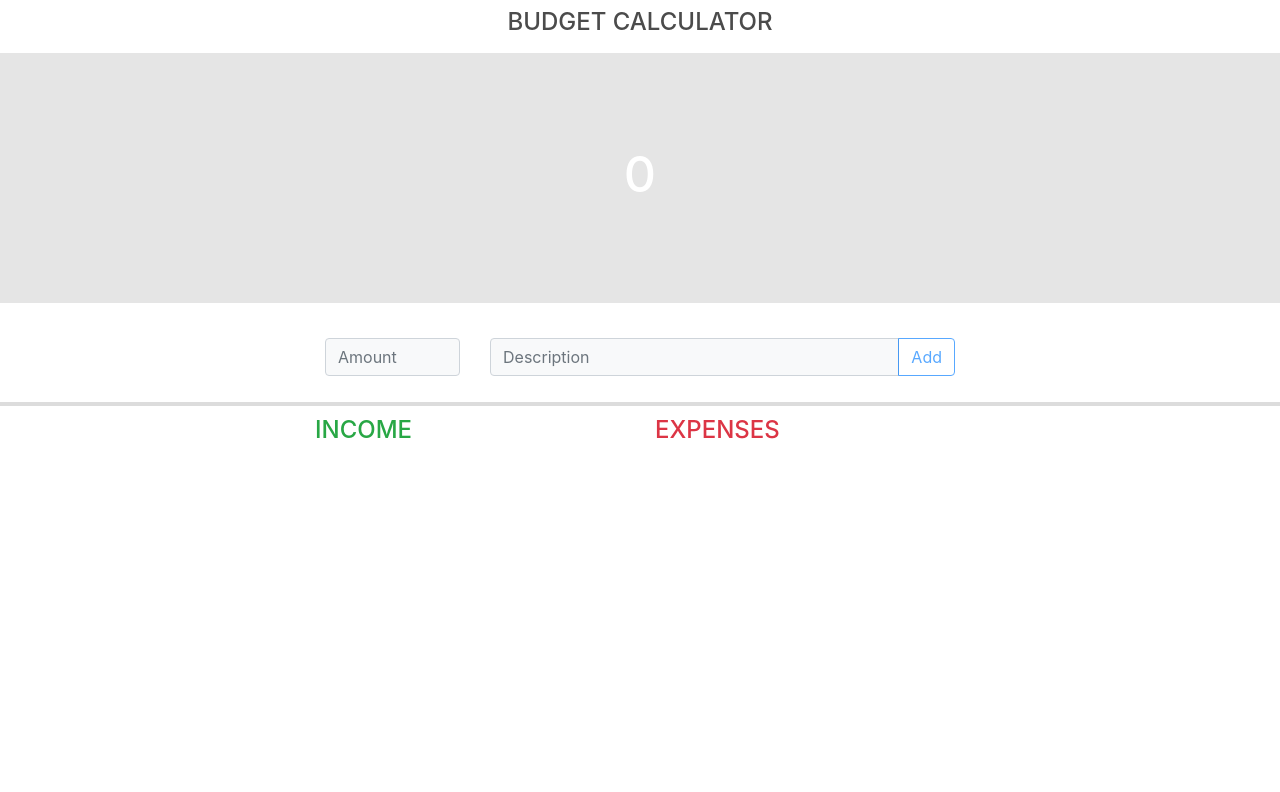
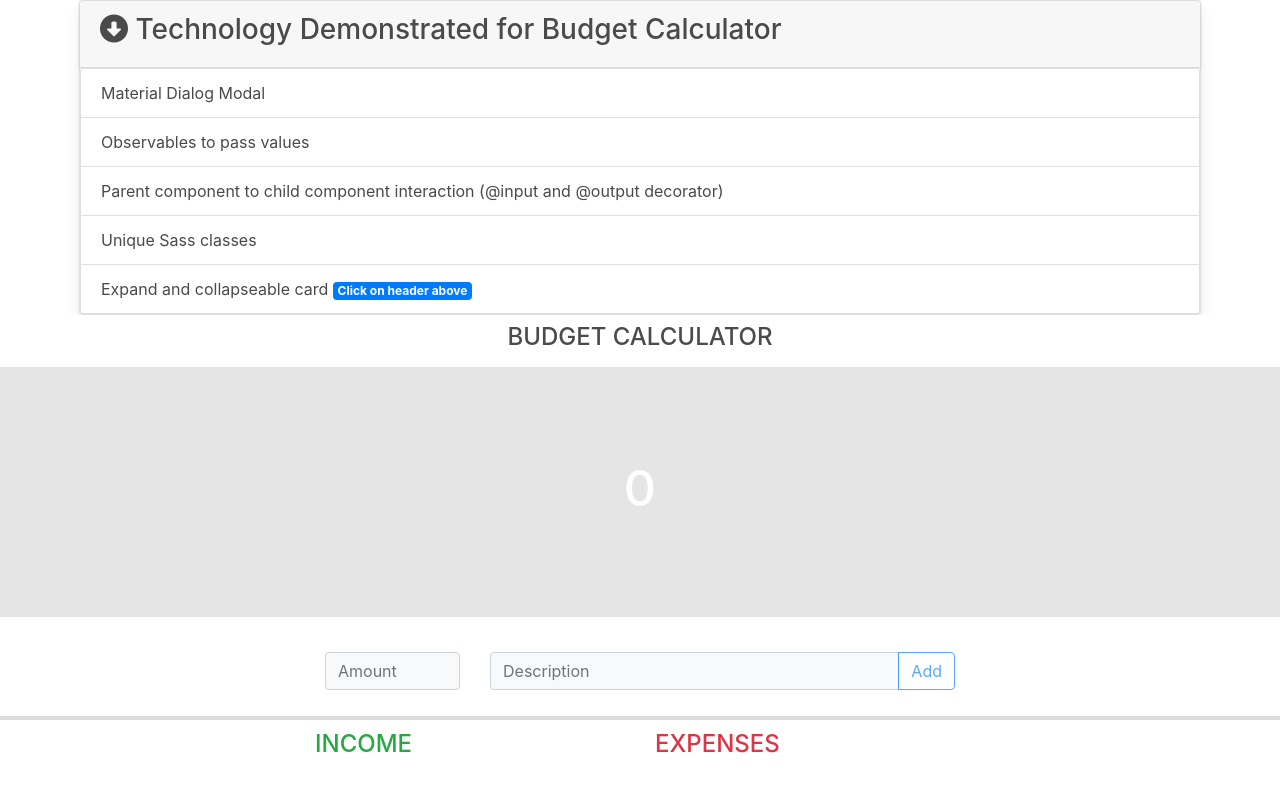
Before and after one commit to Amisha07/angular-budget-calculator-app, an Angular app: page / in a window 1280 px wide. Shown: the top 792 px of the page. Built offline with nearby package versions, Linux system fonts and the light colour scheme.

Commit message:
4 files modified

```diff
--- a/package.json
+++ b/package.json
@@ -17,6 +17,7 @@
     "bootstrap": "^4.4.1",
     "bulma": "^0.8.2",
     "core-js": "^3.6.4",
+    "fontawesome": "^5.6.3",
     "jquery": "1.9.1 - 3",
     "material": "^0.4.3",
     "pipe": "^1.1.0",
--- a/src/app/app.component.html
+++ b/src/app/app.component.html
@@ -1 +1,23 @@
+<div class="container">
+
+<div class="card">
+  <div class="card-header cursor-pointer" (click)="isShow=!isShow">
+  <h3><i *ngIf="isShow" class="fas fa-arrow-alt-circle-up"></i>
+  <i *ngIf="!isShow" class="fas fa-arrow-alt-circle-down"></i>
+  Technology Demonstrated for {{title}} </h3>
+  </div>
+  <ul *ngIf="!isShow" class="list-group" >
+    <li class="list-group-item">Material Dialog Modal</li>
+    <li class="list-group-item">Observables to pass values
+</li>
+    <li class="list-group-item">Parent component to child component interaction (@input and @output decorator)</li>
+      <li class="list-group-item">Unique Sass classes</li>
+     <li class="list-group-item">Expand and collapseable card
+      <span class="badge badge-primary">Click on header above</span></li>
+
+</ul>
+</div>
+
+</div>
+
 <budget-calculator></budget-calculator>
--- a/src/app/app.component.ts
+++ b/src/app/app.component.ts
@@ -6,5 +6,5 @@ import { Component } from '@angular/core';
   styleUrls: [ './app.component.scss' ]
 })
 export class AppComponent  {
-  name = 'Angular';
+  title = "Budget Calculator"
 }
--- a/src/index.html
+++ b/src/index.html
@@ -1 +1,2 @@
+<script src="https://kit.fontawesome.com/199a3b36ac.js" crossorigin="anonymous"></script>
 <my-app>loading</my-app>
```
